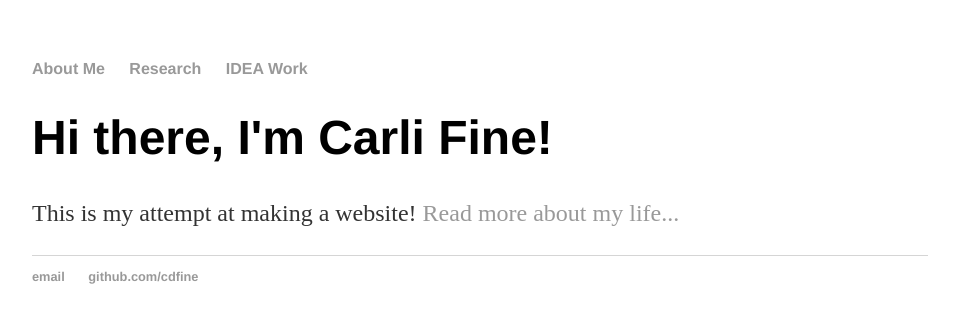
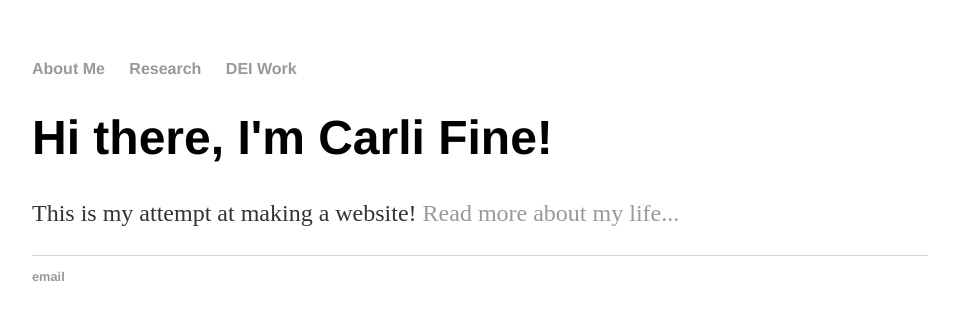
Before and after one commit to cdfine/cdfine.github.io, a Jekyll site: the page built from index.html, in a window 1280 px wide. Shown: the top 323 px of the page, without its empty margins (160-1119 px from the left). Built offline with Jekyll 4.4.1, drawn with Linux system fonts in a browser that asks for light colours.

Commit message:
Update default.html
IDEA to DEI and delete link to my github page

```diff
--- a/_layouts/default.html
+++ b/_layouts/default.html
@@ -10,7 +10,7 @@
     		<ul>
         		<li><a href="/">About Me</a></li>
 	        	<li><a href="/about">Research</a></li>
-        		<li><a href="/cv">IDEA Work</a></li>
+        		<li><a href="/cv">DEI Work</a></li>
     		</ul>
 		</nav>
 		<div class="container">
@@ -21,7 +21,6 @@
 		<footer>
     		<ul>
         		<li><a href="mailto:cdfine@udel.edu">email</a></li>
-        		<li><a href="https://github.com/cdfine">github.com/cdfine</a></li>
 			</ul>
 		</footer>
 	</body>
```
